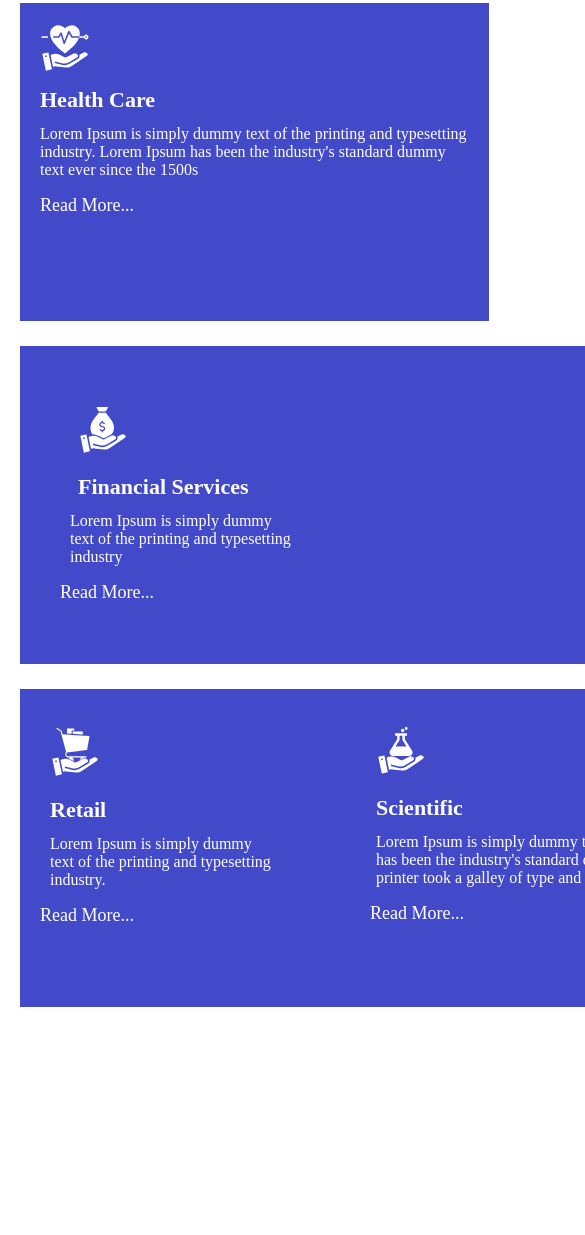
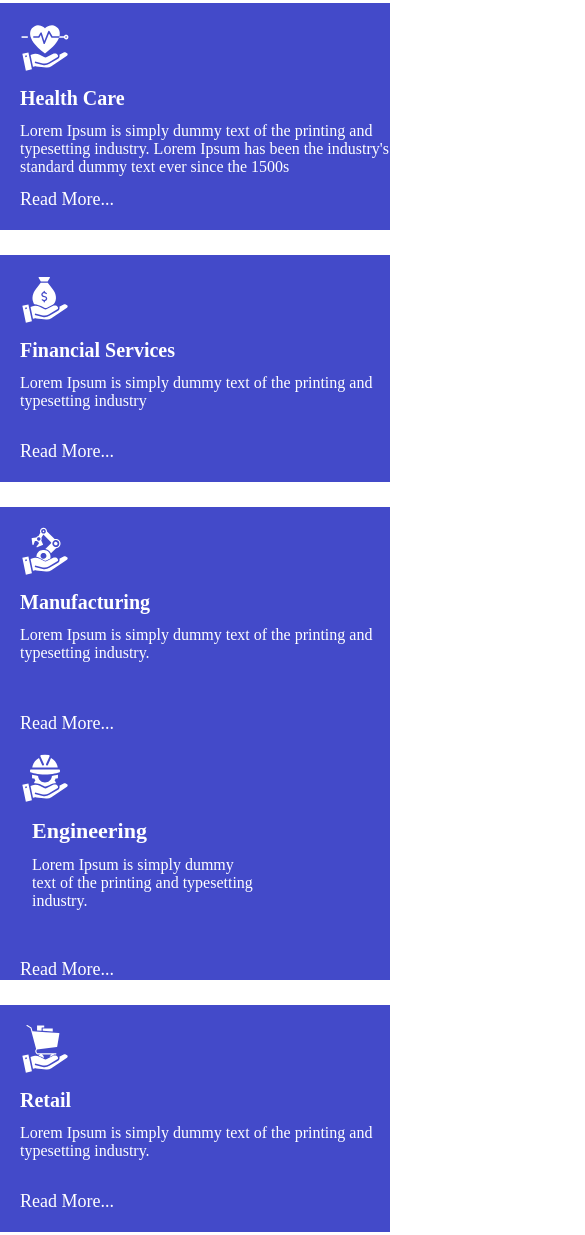
Before and after one commit to mdgausulislam/staffing-rewards-projects-html-and-css, a plain HTML site: page index.html in a window 390 px wide. Shown: the part 6094-7329 px from the top of the page, 585 px wide, since content can reach past the window. Drawn offline with Linux system fonts and the light colour scheme.

Commit message:
update media query

```diff
--- a/style/style.css
+++ b/style/style.css
@@ -795,48 +795,55 @@ hr {
     background-color: #333333;
 }
 
+
 .best-grid {
     padding-left: 105px;
     padding-right: 105px;
     padding-top: 65px;
     display: grid;
     grid-template-columns: repeat(4, 1fr);
+    grid-template-areas:
+        "Health-Care Health-Care Financial-Services Manufacturing-Engineering"
+        "Retail Scientific Scientific Manufacturing-Engineering";
+    grid-row-gap: 25px;
     grid-column-gap: 30px;
-    grid-row-gap: 25px;
+    justify-items: center;
 }
 
 .Health-Care {
     background: #434AC9;
-    grid-column: 1 / 3;
     height: 318px;
     width: 675px;
+    grid-area: Health-Care;
 }
 
 .Financial-Services {
     height: 318px;
     width: 330px;
     background: #434AC9;
+    grid-area: Financial-Services;
 }
 
 .Manufacturing-Engineering {
-    width: 330px;
+    width: 315px;
     height: 661px;
-    grid-column: 4;
-    grid-row: 1 / 3;
     background: #434AC9;
+    grid-area: Manufacturing-Engineering;
+
 }
 
 .Retail {
     height: 318px;
     width: 330px;
     background: #434AC9;
+    grid-area: Retail;
 }
 
 .Scientific {
     height: 318px;
     width: 675px;
-    grid-column: 2 / 4;
     background: #434AC9;
+    grid-area: Scientific;
 }
 
 .Health-Care img {
@@ -987,7 +994,6 @@ hr {
     padding-top: 12px;
     padding-bottom: 18px;
 }
-
 
 .container4 {
     width: 1920px;
@@ -1639,6 +1645,8 @@ hr {
 
     /* container part updated */
 
+
+
     .container2 {
         width: 100%;
     }
@@ -1700,6 +1708,17 @@ hr {
     }
 
     /* container-3 section part  end */
+
+
+
+
+
+
+
+
+
+
+
     .container3 {
         margin-top: 30px;
         width: 100%;
@@ -1749,6 +1768,14 @@ hr {
     }
 
     /* video section part end */
+
+
+
+
+
+
+
+
     .Explore-title {
         padding-left: 20px;
         padding-top: 20px;
@@ -1781,264 +1808,61 @@ hr {
     }
 
     .best-grid {
-        padding-left: 20px;
-        padding-right: 20px;
+        padding-left: 0px;
+        padding-right: 0px;
         padding-top: 20px;
         grid-template-columns: 1fr;
-        grid-template-rows: 1fr 1fr 1fr 1fr 1fr 1fr;
-        grid-column-gap: 0;
+        justify-items: normal;
+        grid-template-areas:
+            "Health-Care"
+            "Financial-Services"
+            "Manufacturing-Engineering"
+            "Retail"
+            "Scientific";
     }
 
     .Health-Care,
     .Scientific,
-    .Financial-Services {
-        width: 50%;
+    .Financial-Services,
+    .Retail,
+    .Manufacturing-Engineering {
+        width: 100%;
         height: 100%;
     }
 
-    .Health-Care,
-    .Financial-Services {
-        grid-column: 1/4;
-    }
-
     .Health-Care img,
-    .Financial-Services {
+    .Financial-Services img,
+    .Manufacturing-Engineering img,
+    .Retail img,
+    .Scientific img {
+        padding-top: 20px;
         padding-left: 20px;
-        padding-top: 20px;
         padding-bottom: 10px;
     }
 
     .Health-Car-title,
-    .Financial-Services {
+    .Financial-Services-title,
+    .Manufacturing-Engineering-title,
+    .Retail-title,
+    .Scientific-title {
         padding-left: 20px;
+        font-size: 20px;
     }
 
     .Health-Car-description,
-    .Financial-Services {
-        width: 100%;
+    .Scientific-description,
+    .Financial-Services-description,
+    .Manufacturing-Engineering-description,
+    .Retail-description {
+        width: 100%;
+        height: 20%;
         padding-left: 20px;
-        padding-right: 20px;
     }
 
     .read-more {
+        margin-top: 15px;
         padding-left: 20px;
-        padding-top: 0px;
-        padding-bottom: 5px;
-    }
-
-
-
-
-/*
-    .best-grid {
-        padding-left: 105px;
-        padding-right: 105px;
-        padding-top: 65px;
-        display: grid;
-        grid-template-columns: repeat(4, 1fr);
-        grid-column-gap: 30px;
-        grid-row-gap: 25px;
-    }
-
-    .Health-Care {
-        background: #434AC9;
-        grid-column: 1 / 3;
-        height: 318px;
-        width: 675px;
-    }
-
-    .Financial-Services {
-        height: 318px;
-        width: 330px;
-        background: #434AC9;
-    }
-
-    .Manufacturing-Engineering {
-        width: 330px;
-        height: 661px;
-        grid-column: 4;
-        grid-row: 1 / 3;
-        background: #434AC9;
-    }
-
-    .Retail {
-        height: 318px;
-        width: 330px;
-        background: #434AC9;
-    }
-
-    .Scientific {
-        height: 318px;
-        width: 675px;
-        grid-column: 2 / 4;
-        background: #434AC9;
-    }
-
-    .Health-Care img {
-        padding-top: 39px;
-        padding-left: 30px;
-        padding-bottom: 15px;
-    }
-
-    .Health-Car-title {
-        padding-left: 30px;
-        color: #FFF;
-        font-size: 22px;
-        font-weight: 600;
-    }
-
-    .Health-Car-description {
-        width: 607px;
-        height: 82px;
-        color: #FFF;
-        font-size: 16px;
-        font-weight: 400;
-        padding-left: 30px;
-        padding-top: 12px;
-    }
-
-    .read-more {
-        color: #FFF;
-        font-size: 18px;
-        font-weight: 400;
-        padding-left: 30px;
-        padding-top: 18px;
-    }
-
-    .Financial-Services img {
-        padding-top: 39px;
-        padding-left: 38px;
-        padding-bottom: 15px;
-    }
-
-    .Financial-Services-title {
-        padding-left: 38px;
-        color: #FFF;
-        font-size: 22px;
-        font-weight: 600;
-    }
-
-    .Financial-Services-description {
-        width: 259px;
-        height: 82px;
-        color: #FFF;
-        font-size: 16px;
-        font-weight: 400;
-        padding-left: 30px;
-        padding-top: 12px;
-        padding-bottom: 18px;
-    }
-
-    .Manufacturing-Engineering img {
-        padding-top: 39px;
-        padding-left: 32px;
-        padding-bottom: 15px;
-    }
-
-    .Manufacturing-Engineering-title {
-        padding-left: 32px;
-        color: #FFF;
-        font-size: 22px;
-        font-weight: 600;
-    }
-
-    .Manufacturing-Engineering-description {
-        width: 259px;
-        height: 82px;
-        color: #FFF;
-        font-size: 16px;
-        font-weight: 400;
-        padding-left: 32px;
-        padding-top: 12px;
-        padding-bottom: 18px;
-    }
-
-    .engineering img {
-        padding-top: 106px;
-    }
-
-    .engineering-title {
-        padding-left: 32px;
-        color: #FFF;
-        font-size: 22px;
-        font-weight: 600;
-    }
-
-    .engineering-description {
-        width: 259px;
-        height: 82px;
-        color: #FFF;
-        font-size: 16px;
-        font-weight: 400;
-        padding-left: 32px;
-        padding-top: 12px;
-        padding-bottom: 18px;
-    }
-
-    .Retail img {
-        padding-top: 39px;
-        padding-left: 30px;
-        padding-bottom: 15px;
-    }
-
-    .Retail-title {
-        padding-left: 30px;
-        color: #FFF;
-        font-size: 22px;
-        font-weight: 600;
-    }
-
-    .Retail-description {
-        width: 259px;
-        height: 82px;
-        color: #FFF;
-        font-size: 16px;
-        font-weight: 400;
-        padding-left: 30px;
-        padding-top: 12px;
-        padding-bottom: 18px;
-    }
-
-    .Scientific img {
-        padding-top: 37px;
-        padding-left: 26px;
-        padding-bottom: 15px;
-    }
-
-    .Scientific-title {
-        padding-left: 26px;
-        color: #FFF;
-        font-size: 22px;
-        font-weight: 600;
-    }
-
-    .Scientific-description {
-        width: 607px;
-        height: 82px;
-        color: #FFF;
-        font-size: 16px;
-        font-weight: 400;
-        padding-left: 26px;
-        padding-top: 12px;
-        padding-bottom: 18px;
-    } */
-
-
-
-
-
-
-
-
-
-
-
-
-
-
-
-
-
+    }
 
 
     .community {
@@ -2054,7 +1878,9 @@ hr {
     }
 
     .community-img img {
-        width: 99%;
+        padding-left: 2px;
+        padding-right: 2px;
+        width: 100%;
         height: 100%;
     }
 
@@ -2277,9 +2103,3 @@ hr {
         padding-bottom: 15px;
     }
 }
-
-
-
-.hide {
-    display: none;
-}
```
